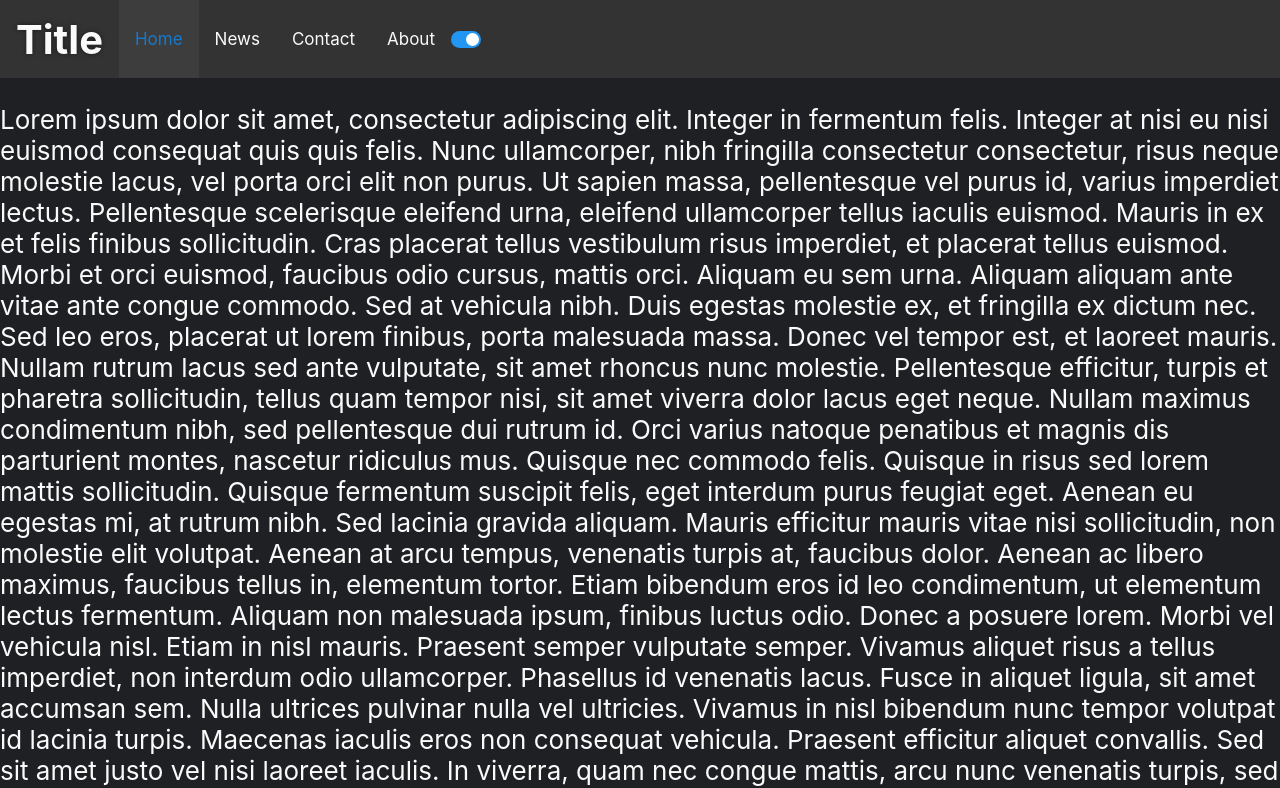
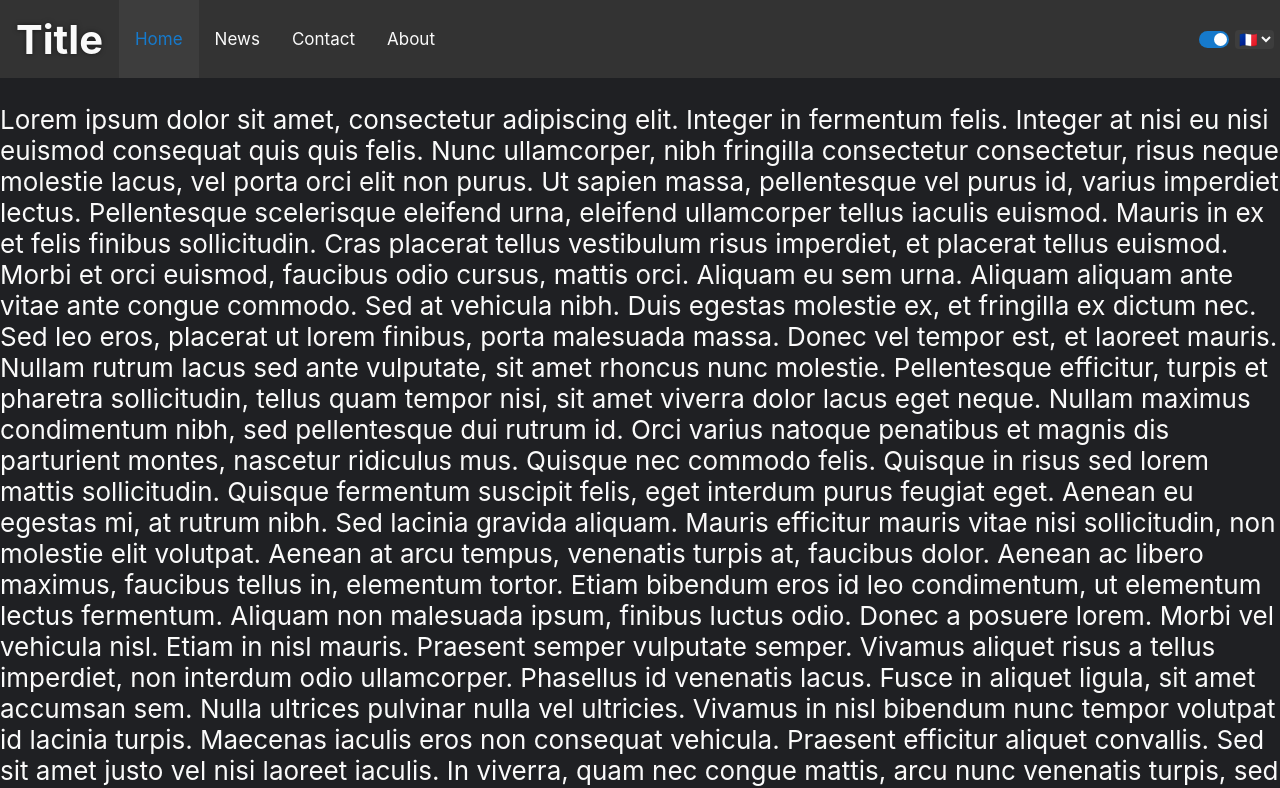
Before and after one commit to Mathis-Bourrelly/portfolio, a React (Create React App) app: page / in a window 1280 px wide. Shown: the top 788 px of the page. Built offline with nearby package versions, Linux system fonts and the light colour scheme.

Commit message:
add lang & fix dark theme

```diff
--- a/src/App.css
+++ b/src/App.css
@@ -10,6 +10,7 @@ html {
     --color-nav-background: white;
     --color-nav-hover-background: #b4b4b4;
     --color-nav-active-background: rgba(255, 255, 255, 0.43);
+    --color-accent-color: #3999ea;
 }
 html.dark {
     --color-background: #1f2023;
@@ -17,17 +18,9 @@ html.dark {
     --color-nav-background: #333;
     --color-nav-hover-background: #565656;
     --color-nav-active-background: #3d3d3d;
+    --color-accent-color: #167acc;
 }
 
-@media (prefers-color-scheme: dark) {
-    html {
-        --color-background: #1f2023;
-        --color-text: #fafafa;
-        --color-nav-background: #333;
-        --color-nav-hover-background: #e31818;
-        --color-nav-active-background: #3d3d3d;
-    }
-}
 
 
 html {
@@ -40,10 +33,9 @@ html {
     top: 0;
     background: var(--color-nav-background);
     overflow: hidden;
+    height: 3rem;
     display: flex;
-    align-items: center;
-    height: 3rem;
-
+    justify-content: space-between;
 }
 
 .nav {
@@ -78,13 +70,23 @@ html {
 
 /* Add a color to the active/current link */
 .nav a.active {
-    color: #167acc;
+    color: var(--color-accent-color);
     background: var(--color-nav-active-background);
 }
 
 .nav-title{
     font-weight: bold;
     font-size: 40px !important
+}
+
+.nav-start{
+    display: flex;
+    align-items: center;
+}
+
+.nav-end{
+    display: flex;
+    align-items: center;
 }
 
 .switch {
@@ -126,11 +128,11 @@ html {
 }
 
 input:checked + .slider {
-    background-color: #2196F3;
+    background-color: var(--color-accent-color);
 }
 
 input:focus + .slider {
-    box-shadow: 0 0 1px #2196F3;
+    box-shadow: 0 0 1px var(--color-accent-color);
 }
 
 input:checked + .slider:before {
@@ -146,3 +148,13 @@ input:checked + .slider:before {
 .slider.round:before {
     border-radius: 50%;
 }
+
+.lang{
+    border: 0 solid;
+    border-radius: 4px;
+    margin-right: 6px;
+    margin-left: 6px;
+    font-size: 15px;
+    background: var(--color-nav-active-background);
+    color: var(--color-text);
+}
--- a/src/comp/DarkModeToggle.js
+++ b/src/comp/DarkModeToggle.js
@@ -6,19 +6,11 @@ export const DarkModeToggle = () => {
     useEffect(() => {
         if (isDark) {
             document.documentElement.classList.add('dark');
-
         } else {
             document.documentElement.classList.remove('dark');
         }
     }, [isDark]);
 
-    const systemPrefersDark = useMediaQuery(
-        {
-            query: "(prefers-color-scheme: dark)",
-        },
-        undefined,
-        (isSystemDark) => setIsDark(isSystemDark)
-    );
 
     return (
         <label className="switch">
--- a/src/comp/Layout.js
+++ b/src/comp/Layout.js
@@ -2,11 +2,11 @@ import React from "react"
 import DarkModeToggle from "./DarkModeToggle"
 import Navbar from "./Navbar";
 
-const Layout = () => {
+const Layout = ({currentLang, setCurrentLang}) => {
 
     return (
         <>
-            <Navbar></Navbar>
+            <Navbar currentLang={currentLang} setCurrentLang={setCurrentLang}/>
         </>
     );
 };
--- a/src/comp/Navbar.js
+++ b/src/comp/Navbar.js
@@ -1,7 +1,8 @@
-import React, { useState, useEffect } from "react";
+import React, {useState, useEffect} from "react";
 import DarkModeToggle from "./DarkModeToggle";
+import LangButton from "./langButton";
 
-const Navbar = () => {
+const Navbar = ({currentLang, setCurrentLang}) => {
     const [isScrolled, setIsScrolled] = useState(false);
 
     useEffect(() => {
@@ -24,12 +25,17 @@ const Navbar = () => {
     return (
         <>
             <div className={`nav ${isScrolled ? 'scrolled' : ''}`}>
-                <a href="/" className="nav-title">Title</a>
-                <a className="active" href="#home">Home</a>
-                <a href="#news">News</a>
-                <a href="#contact">Contact</a>
-                <a href="#about">About</a>
-                <DarkModeToggle />
+                <div className="nav-start">
+                    <a href="/" className="nav-title">Title</a>
+                    <a className="active" href="#home">Home</a>
+                    <a href="#news">News</a>
+                    <a href="#contact">Contact</a>
+                    <a href="#about">About</a>
+                </div>
+                <div className="nav-end">
+                    <DarkModeToggle/>
+                    <LangButton currentLang={currentLang} setCurrentLang={setCurrentLang}/>
+                </div>
             </div>
         </>
     );
--- /dev/null
+++ b/src/comp/langButton.js
@@ -0,0 +1,24 @@
+const LangButton = ({ currentLang, setCurrentLang }) => {
+    const langArray = [{"FR":"🇫🇷"},{"EN":"🇬🇧"}];
+
+    function changeLang() {
+        let selectLang = document.getElementById("lang-select").value
+        setCurrentLang(selectLang);
+    }
+
+    const languages = langArray.map(lang => (
+        <option key={Object.keys(lang)[0]} value={Object.keys(lang)[0]}>
+            {Object.values(lang)[0]}
+        </option>
+    ));
+
+    return (
+        <>
+            <select className="lang" onChange={() => changeLang()} value={currentLang} name="lang" id="lang-select">
+                {languages}
+            </select>
+        </>
+    );
+};
+
+export default LangButton;
--- a/src/page/Home.js
+++ b/src/page/Home.js
@@ -1,12 +1,11 @@
-import React from "react"
+import React, {useState} from "react"
 import Layout from "../comp/Layout";
 
 const Home = () => {
-
+    const [currentLang, setCurrentLang] = useState("FR");
     return (
         <>
-            <Layout>
-            </Layout>
+            <Layout currentLang={currentLang} setCurrentLang={setCurrentLang}/>
              <p>Lorem ipsum dolor sit amet, consectetur adipiscing elit. Integer in fermentum felis. Integer at nisi eu nisi euismod consequat quis quis felis. Nunc ullamcorper, nibh fringilla consectetur consectetur, risus neque molestie lacus, vel porta orci elit non purus. Ut sapien massa, pellentesque vel purus id, varius imperdiet lectus. Pellentesque scelerisque eleifend urna, eleifend ullamcorper tellus iaculis euismod. Mauris in ex et felis finibus sollicitudin. Cras placerat tellus vestibulum risus imperdiet, et placerat tellus euismod. Morbi et orci euismod, faucibus odio cursus, mattis orci. Aliquam eu sem urna. Aliquam aliquam ante vitae ante congue commodo.
 
                      Sed at vehicula nibh. Duis egestas molestie ex, et fringilla ex dictum nec. Sed leo eros, placerat ut lorem finibus, porta malesuada massa. Donec vel tempor est, et laoreet mauris. Nullam rutrum lacus sed ante vulputate, sit amet rhoncus nunc molestie. Pellentesque efficitur, turpis et pharetra sollicitudin, tellus quam tempor nisi, sit amet viverra dolor lacus eget neque. Nullam maximus condimentum nibh, sed pellentesque dui rutrum id. Orci varius natoque penatibus et magnis dis parturient montes, nascetur ridiculus mus. Quisque nec commodo felis. Quisque in risus sed lorem mattis sollicitudin. Quisque fermentum suscipit felis, eget interdum purus feugiat eget. Aenean eu egestas mi, at rutrum nibh. Sed lacinia gravida aliquam. Mauris efficitur mauris vitae nisi sollicitudin, non molestie elit volutpat. Aenean at arcu tempus, venenatis turpis at, faucibus dolor.
```
